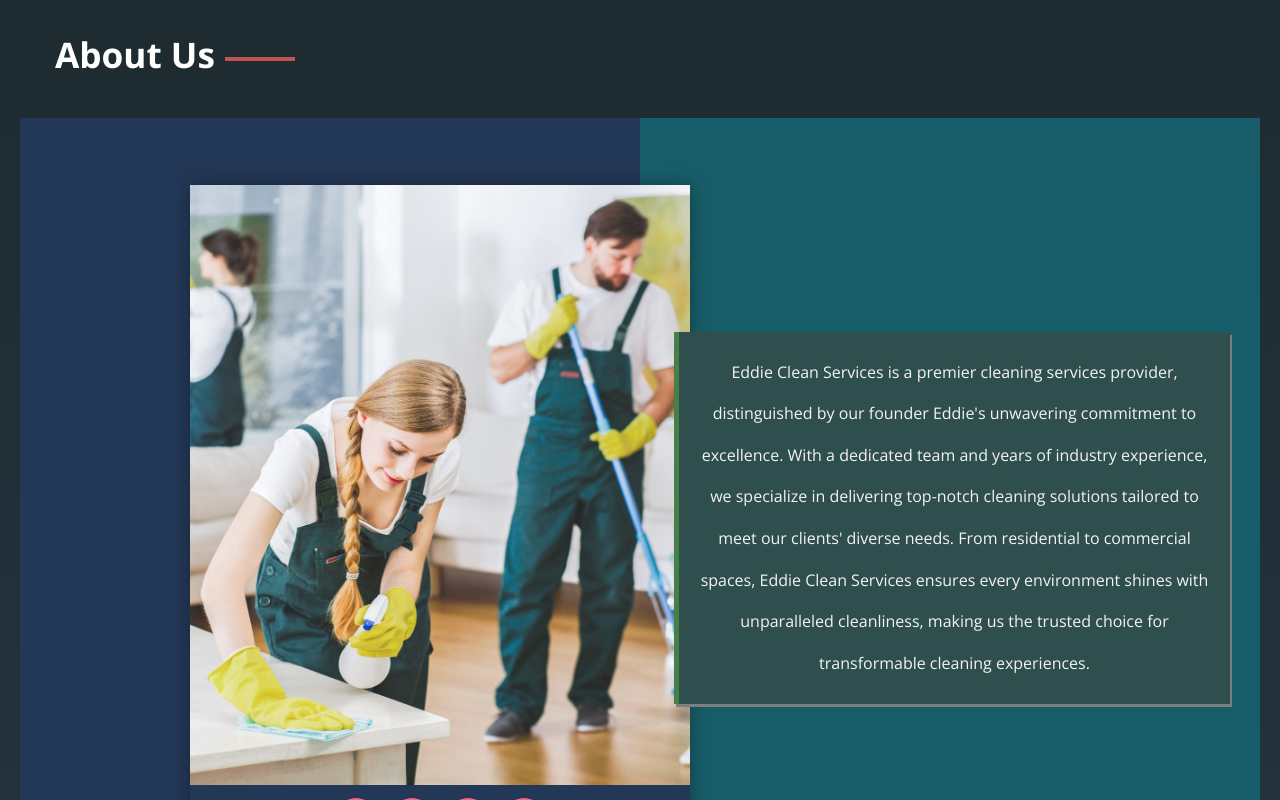
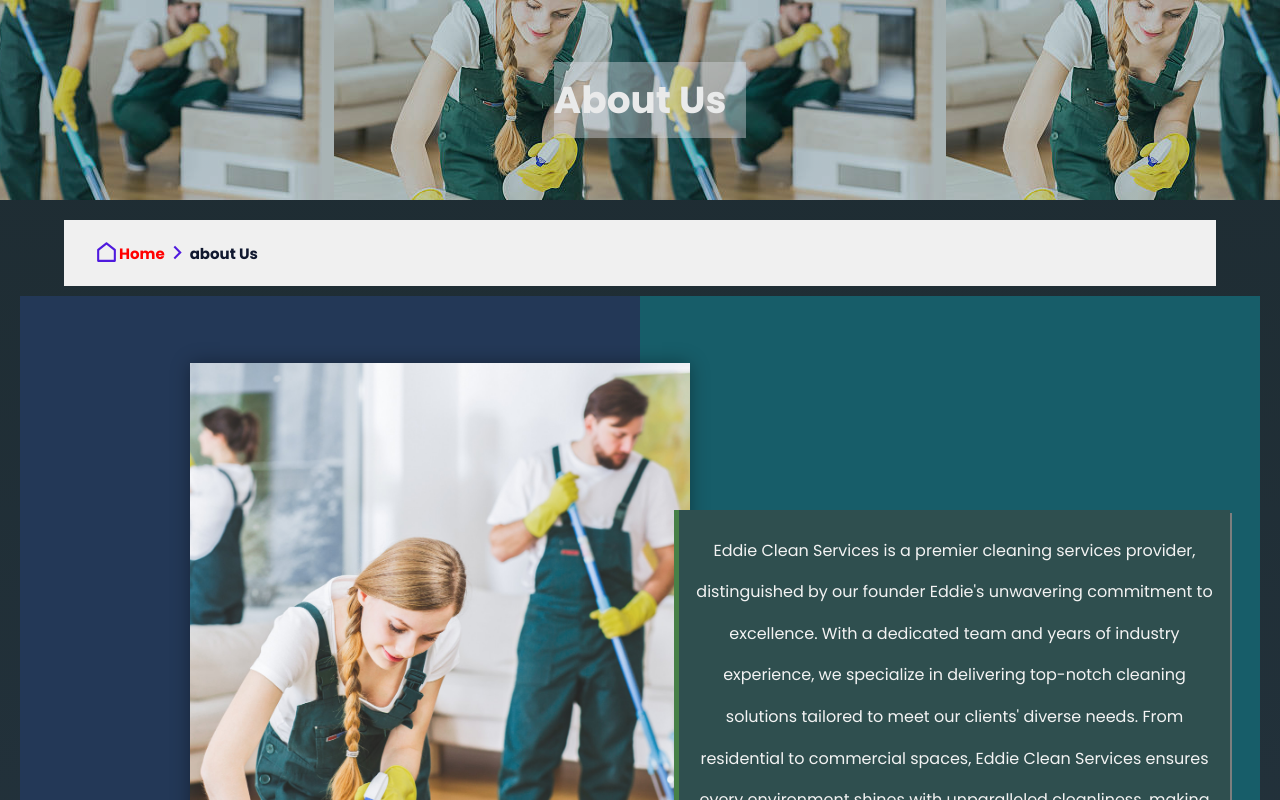
Before and after one commit to nyambogahezron/eddie_clean_services_app, a React (Vite) app: page /aboutUs in a window 1280 px wide. Shown: the top 800 px of the page. Built offline with nearby package versions, Linux system fonts and the light colour scheme.

Commit message:
single pages header update

```diff
--- a/src/index.css
+++ b/src/index.css
@@ -1,4 +1,6 @@
-@import url("https://fonts.googleapis.com/css2?family=Open+Sans:wght@300;400;500;600;700&display=swap");
+
+@import url('https://fonts.googleapis.com/css2?family=Poppins:ital,wght@0,100;0,200;0,300;0,400;0,500;0,600;0,700;0,800;0,900;1,100;1,200;1,300;1,400;1,500;1,600;1,700;1,800;1,900&display=swap');
+
 
 /* ***********
 -------------- GLOBAL CSS -------------------
@@ -8,7 +10,7 @@
   margin: 0;
   padding: 0;
   box-sizing: border-box;
-  font-family: "Open Sans", sans-serif;
+  font-family: "Poppins", sans-serif;
 }
 
 body {
@@ -1707,7 +1709,7 @@
   background: url("/img-1.jpg");
   background-position: center;
   transition: all 0.3s ease;
-  opacity: 0.6;
+  opacity: 0.9;
 }
 .single-page-header::after {
   content: "";
@@ -1736,7 +1738,7 @@
   font-size: 25px;
   text-transform: capitalize;
   font-weight: 700;
-  color: #175d69;
+  color: #fff;
 }
 .single-page-header .wrapper .title::after {
   content: "";
--- a/src/pages/AboutUs/index.jsx
+++ b/src/pages/AboutUs/index.jsx
@@ -1,10 +1,10 @@
 import AboutUsInfo from "../../components/AboutUsInfo";
-import PageTitle from "../../components/PageTitle";
+import SinglePageNav from "../../components/singlePageNav";
 
 const AboutUs = () => {
   return (
     <section id='aboutUs'>
-      <PageTitle text='About Us' />
+      <SinglePageNav title='about Us' />
       <AboutUsInfo />
     </section>
   );
--- a/src/pages/Services/index.jsx
+++ b/src/pages/Services/index.jsx
@@ -1,12 +1,10 @@
-import PageTitle from "../../components/PageTitle";
 import ServicesInfo from "../../components/ServicesInfo";
+import SinglePageNav from "../../components/singlePageNav";
 
 const Services = () => {
   return (
     <section className='services' id='services'>
-      <div className='section-title'>
-        <PageTitle text='Our Services' />
-      </div>
+     <SinglePageNav title='Our Services' />
       <ServicesInfo />
     </section>
   );
```
